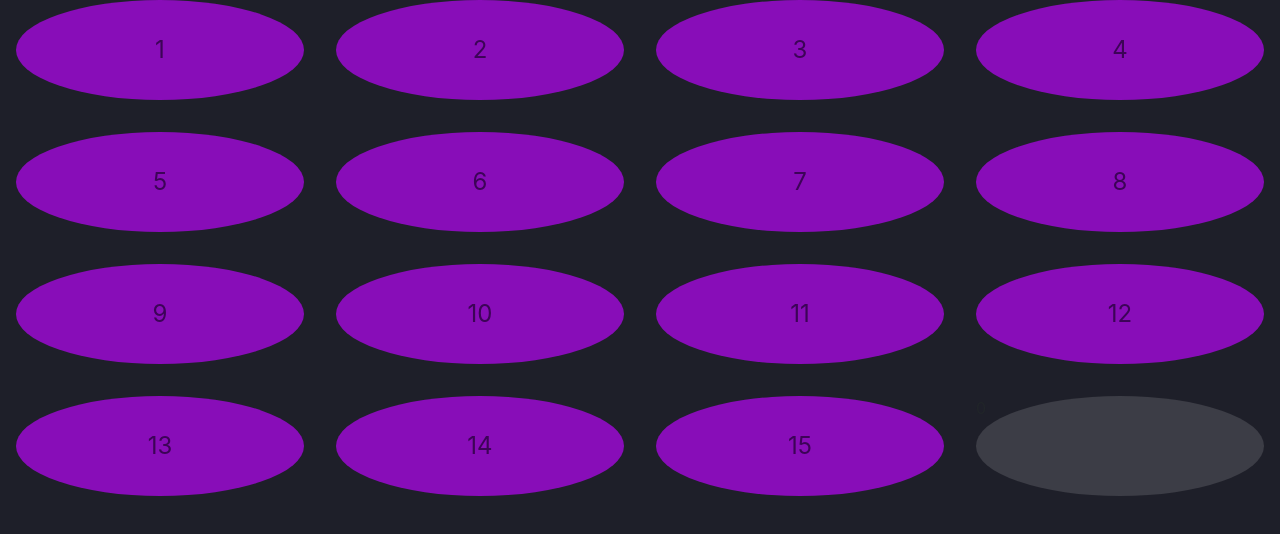
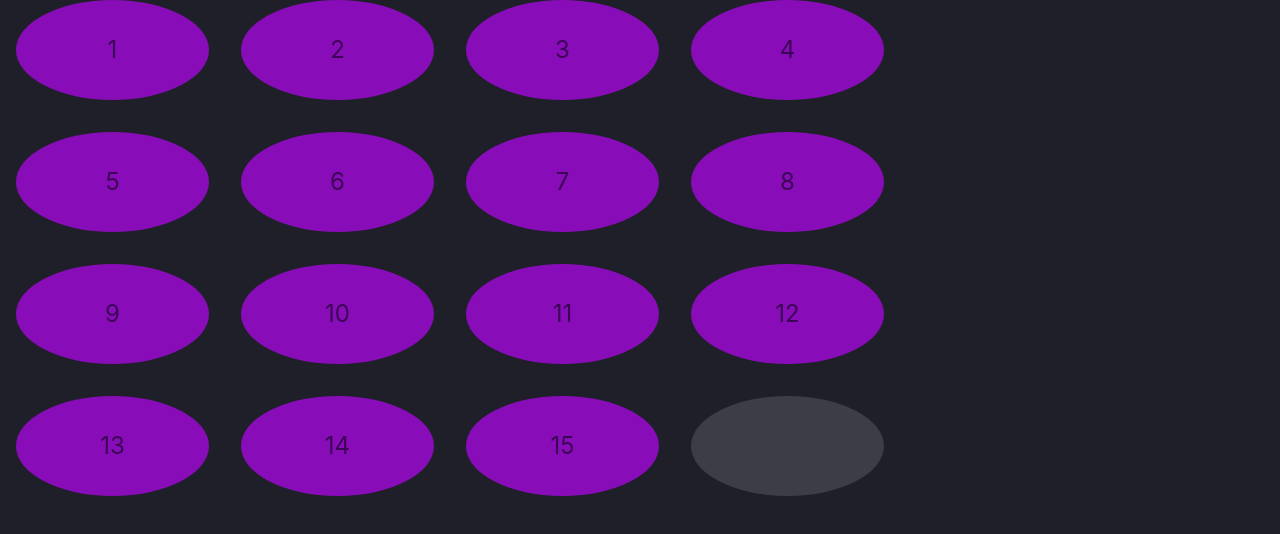
Before and after one commit to Augustin-GitHub/tp-puzzle-jquery, a plain HTML site: page index.html in a window 1280 px wide. Drawn offline with Linux system fonts and the light colour scheme.

Commit message:
correction html

```diff
--- a/index.html
+++ b/index.html
@@ -9,23 +9,24 @@
 <body>
 
     <div class="grille">
-        <div class="item">1</div>
-        <div class="item">2</div>
-        <div class="item">3</div>
-        <div class="item">4</div>
-        <div class="item">5</div>
-        <div class="item">6</div>
-        <div class="item">7</div>
-        <div class="item">8</div>
-        <div class="item">9</div>
-        <div class="item">10</div>
-        <div class="item">11</div>
-        <div class="item">12</div>
-        <div class="item">13</div>
-        <div class="item">14</div>
-        <div class="item">15</div>
-        <div class="vide">0</div>
+        <div class="item" style="top: 0; left: 0;">1</div>
+        <div class="item" style="top: 0; left: 100px;">2</div>
+        <div class="item" style="top: 0; left: 200px;">3</div>
+        <div class="item" style="top: 0; left: 300px;">4</div>
+        <div class="item" style="top: 100px; left: 0;">5</div>
+        <div class="item" style="top: 100px; left: 100px;">6</div>
+        <div class="item" style="top: 100px; left: 200px;">7</div>
+        <div class="item" style="top: 100px; left: 0;">8</div>
+        <div class="item" style="top: 200px; left: 0;">9</div>
+        <div class="item" style="top: 200px; left: 100px;">10</div>
+        <div class="item" style="top: 200px; left: 200px;">11</div>
+        <div class="item" style="top: 200px; left: 300px;">12</div>
+        <div class="item" style="top: 300px; left: 0;">13</div>
+        <div class="item" style="top: 300px; left: 100px;">14</div>
+        <div class="item" style="top: 300px0; left: 200px;">15</div>
+        <div class="vide" style="top: 300px; left: 300px;">0</div>
       </div>
+
 
     <script src="jquery-3.5.1.min.js"></script>
     <script src="bootstrap.bundle.min.js"></script>
--- a/style.css
+++ b/style.css
@@ -1,18 +1,18 @@
 body {
     background: #1e1f29;
-    display: flex;
 }
 
 .grille {
-    position: relative;
+    position: absolute;
     display: flex;
+    width: 900px;
+    height: 500px;
     flex-wrap: wrap;
     justify-content: space-around;
 }
 
 .item {
     width: calc(25% - 2rem);
-    min-width: 200px;
     margin-bottom: 2rem;
     border-radius: 50%;
     background-color: rgb(136, 13, 184);
```
Also changed, not shown: 1 other file.
